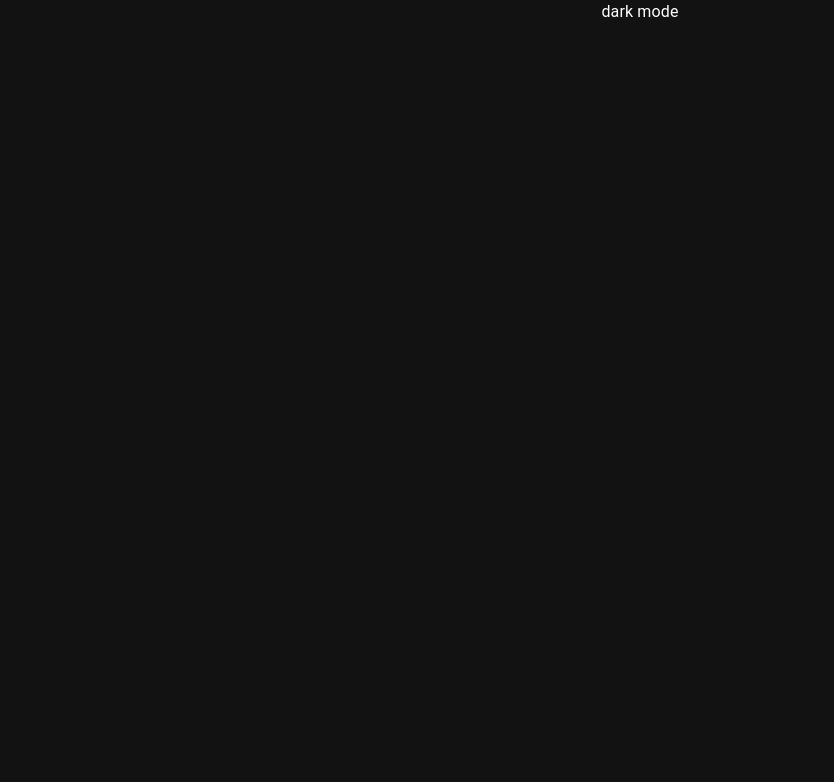
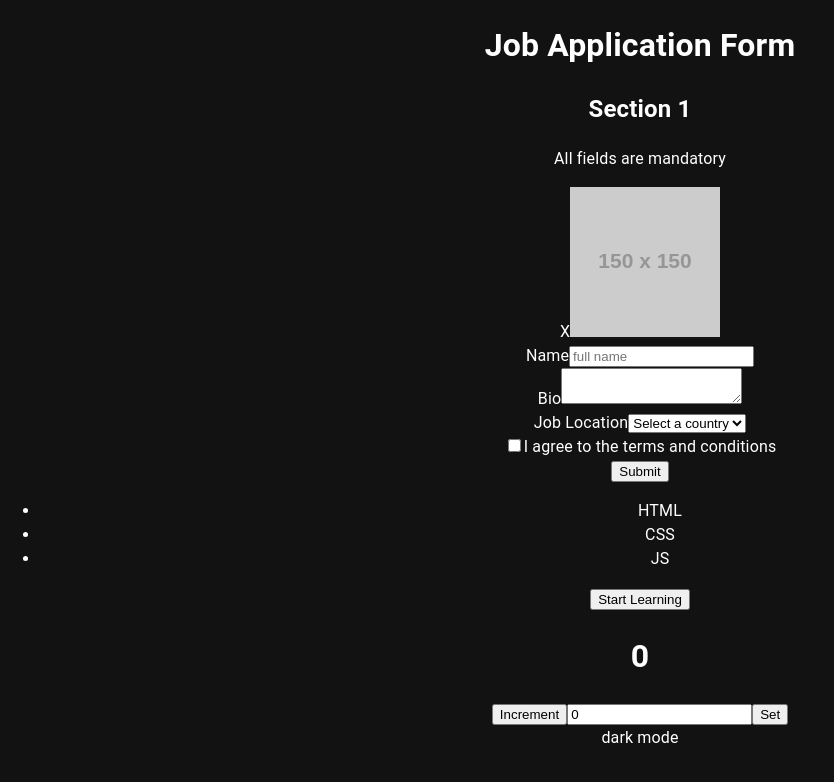
Before and after one commit to numoonchld/react-testing, a React (Create React App) app: page / in a window 1280 px wide. Shown: the top 782 px of the page, without its empty margins (0-834 px from the left). Built offline with nearby package versions, Linux system fonts and the light colour scheme.

Commit message:
final draft of series

```diff
--- a/src/App.tsx
+++ b/src/App.tsx
@@ -10,9 +10,9 @@ function App() {
   return (
     <AppProviders>
       <div className="App">
-        {/* <Application />
+        <Application />
         <Skills skills={['HTML', 'CSS', 'JS']} />
-        <Counter /> */}
+        <Counter />
         <MuiMode />
       </div>
     </AppProviders>
```
Also changed, not shown: 1 other file (tests, documents, lock files or other folders).
